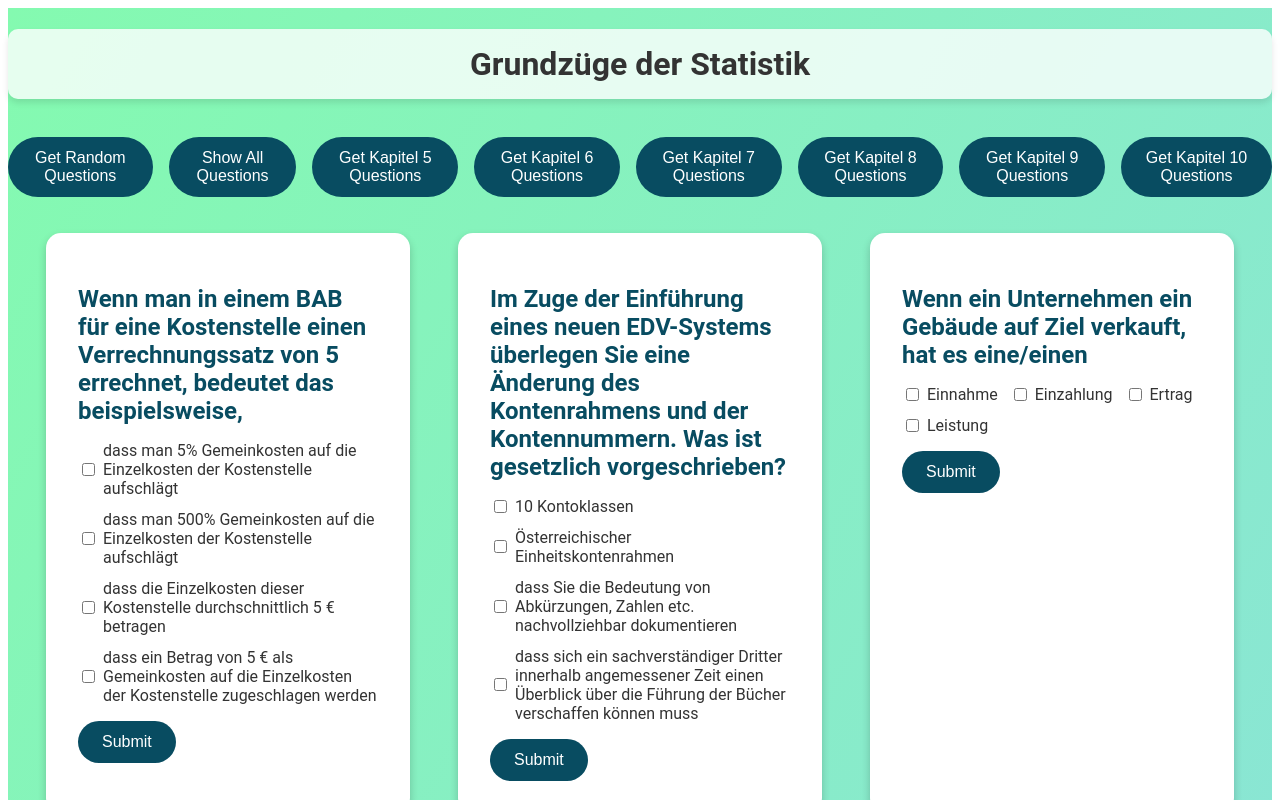
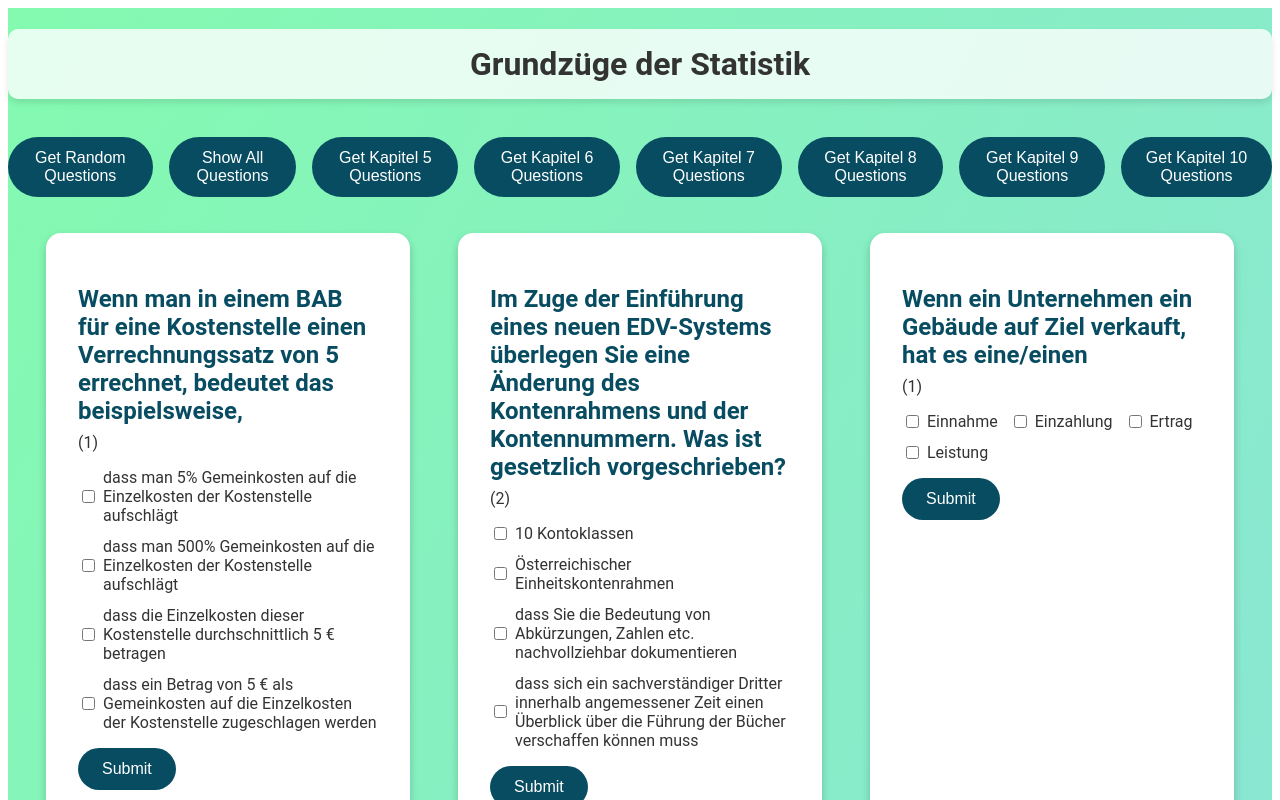
Before and after one commit to Johnny303/RW-QUIZ, a React (Vite) app: page / in a window 1280 px wide. Both pictures are taken after a click on the button "Get Random Questions". Shown: the top 800 px of the page. Built offline with nearby package versions, Linux system fonts and the light colour scheme.

Commit message:
Added correct answers count

```diff
--- a/src/elements/Questions.jsx
+++ b/src/elements/Questions.jsx
@@ -261,6 +261,7 @@ function Questions() {
           randomizedQuestions.map((question, index) => (
             <div className="card" key={index}>
               <h2>{question.question}</h2>
+              <p1>({question.correctAnswersCount})</p1>
               <div className="answers-container">
                 {question.answers.map((answer, i) => (
                   <div key={i} className={`answer ${getAnswerClass(index, i)}`}>
```
